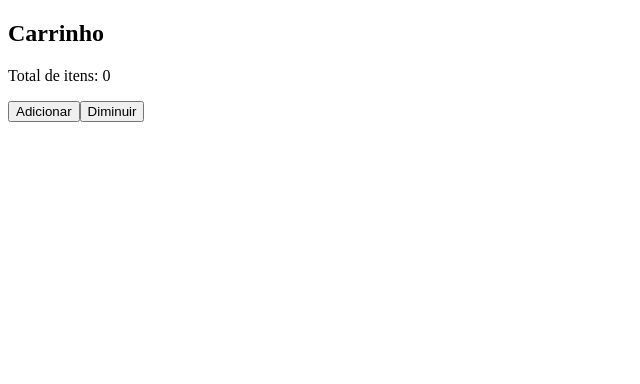
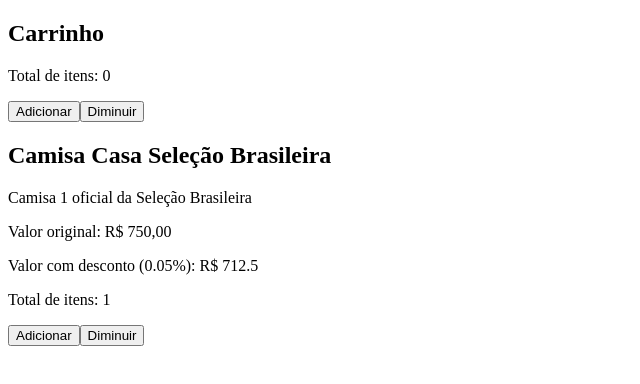
Before and after one commit to josuelustosa/TICHUB-iRede-Frontend, a Vue app: page / in a window 1280 px wide. Shown: the top 384 px of the page, without its empty margins (0-640 px from the left). Built offline with nearby package versions, Linux system fonts and the light colour scheme.

Commit message:
feat: criando uma classe anêmica e renderizando dados no template do vue

```diff
--- a/src/App.vue
+++ b/src/App.vue
@@ -1,10 +1,18 @@
 <script lang="ts">
+import { Product } from './model/product.model'
+
 export default {
   data() {
     return {
       cart: {
         total: 0,
       },
+      product: new Product(
+        'Camisa Casa Seleção Brasileira',
+        'Camisa 1 oficial da Seleção Brasileira',
+        750,
+        0.05,
+      ),
     }
   },
   methods: {
@@ -27,6 +35,20 @@
       <button @click="addItem()">Adicionar</button>
       <button @click="decrementItem()">Diminuir</button>
     </article>
+
+    <article>
+      <h1>{{ product.title }}</h1>
+      <p>{{ product.description }}</p>
+      <p>Valor original: R$ {{ product.price.toFixed(2).replace('.', ',') }}</p>
+      <p>
+        Valor com desconto ({{ product.discount }}%): R$
+        {{ product.price - product.price * product.discount }}
+      </p>
+      <p>Total de itens: {{ cart.total + 1 }}</p>
+
+      <button @click="addItem()">Adicionar</button>
+      <button @click="decrementItem()">Diminuir</button>
+    </article>
   </main>
 </template>
 
--- /dev/null
+++ b/src/model/product.model.ts
@@ -0,0 +1,8 @@
+export class Product {
+  constructor(
+    public title: string,
+    public description: string,
+    public price: number,
+    public discount: number,
+  ) {}
+}
```
